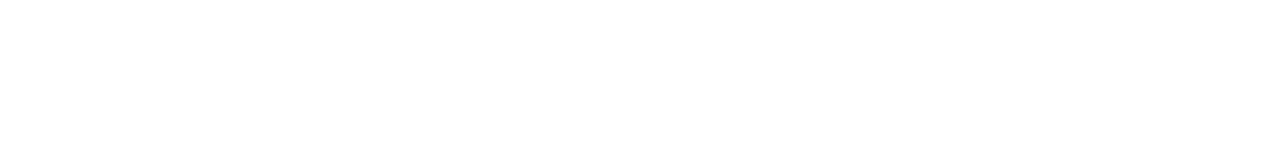
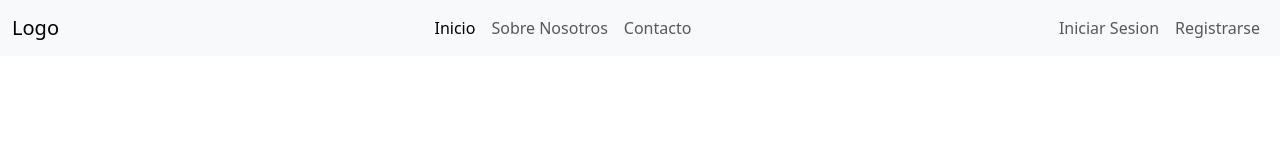
Before and after one commit to JLM224/Clase-14, a plain HTML site: page index.html in a window 1280 px wide. Drawn offline with nearby package versions, Linux system fonts and the light colour scheme.

Commit message:
creamos navbar

```diff
--- a/index.html
+++ b/index.html
@@ -16,7 +16,52 @@
     <link rel="stylesheet" href="./css/estilos.css" />
   </head>
   <body>
-    <header></header>
+    <header>
+      <nav class="navbar navbar-expand-lg bg-body-tertiary">
+        <div class="container-fluid">
+          <a class="navbar-brand" href="#">Logo</a>
+          <button
+            class="navbar-toggler"
+            type="button"
+            data-bs-toggle="collapse"
+            data-bs-target="#navbarSupportedContent"
+            aria-controls="navbarSupportedContent"
+            aria-expanded="false"
+            aria-label="Toggle navigation"
+          >
+            <span class="navbar-toggler-icon"></span>
+          </button>
+          <div class="collapse navbar-collapse" id="navbarSupportedContent">
+            <ul class="navbar-nav ms-auto mb-2 mb-lg-0">
+              <li class="nav-item">
+                <a
+                  class="nav-link active"
+                  aria-current="page"
+                  href="./index.html"
+                  >Inicio</a
+                >
+              </li>
+              <li class="nav-item">
+                <a class="nav-link" href="./paginas/sobre-nosotros.html"
+                  >Sobre Nosotros</a
+                >
+              </li>
+              <li class="nav-item">
+                <a class="nav-link" href="./paginas/contacto.html">Contacto</a>
+              </li>
+            </ul>
+            <ul class="navbar-nav ms-auto mb-2 mb-lg-0">
+              <li class="nav-item">
+                <a class="nav-link" href="">Iniciar Sesion</a>
+              </li>
+              <li class="nav-item">
+                <a class="nav-link" href="">Registrarse</a>
+              </li>
+            </ul>
+          </div>
+        </div>
+      </nav>
+    </header>
     <!-- CDN de Js de Bootstrap -->
     <script
       src="https://cdn.jsdelivr.net/npm/bootstrap@5.3.3/dist/js/bootstrap.bundle.min.js"
```
